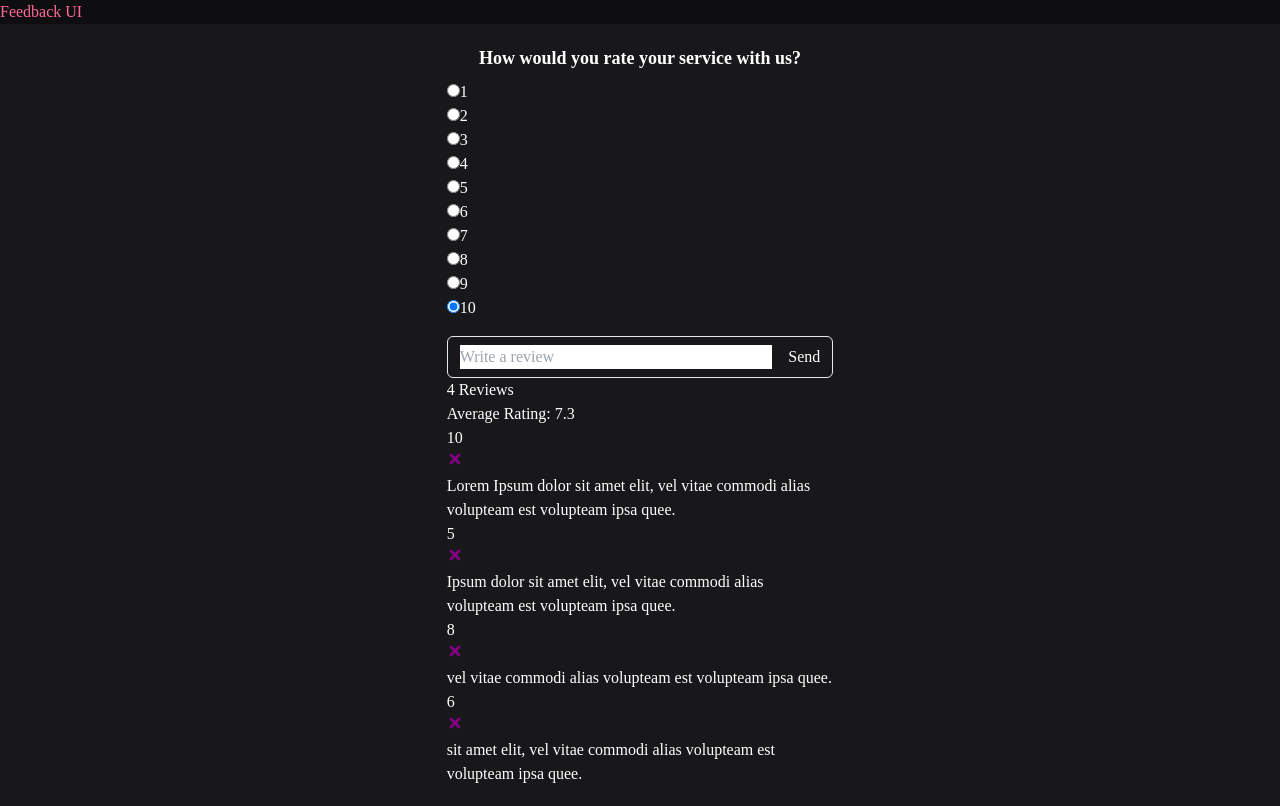
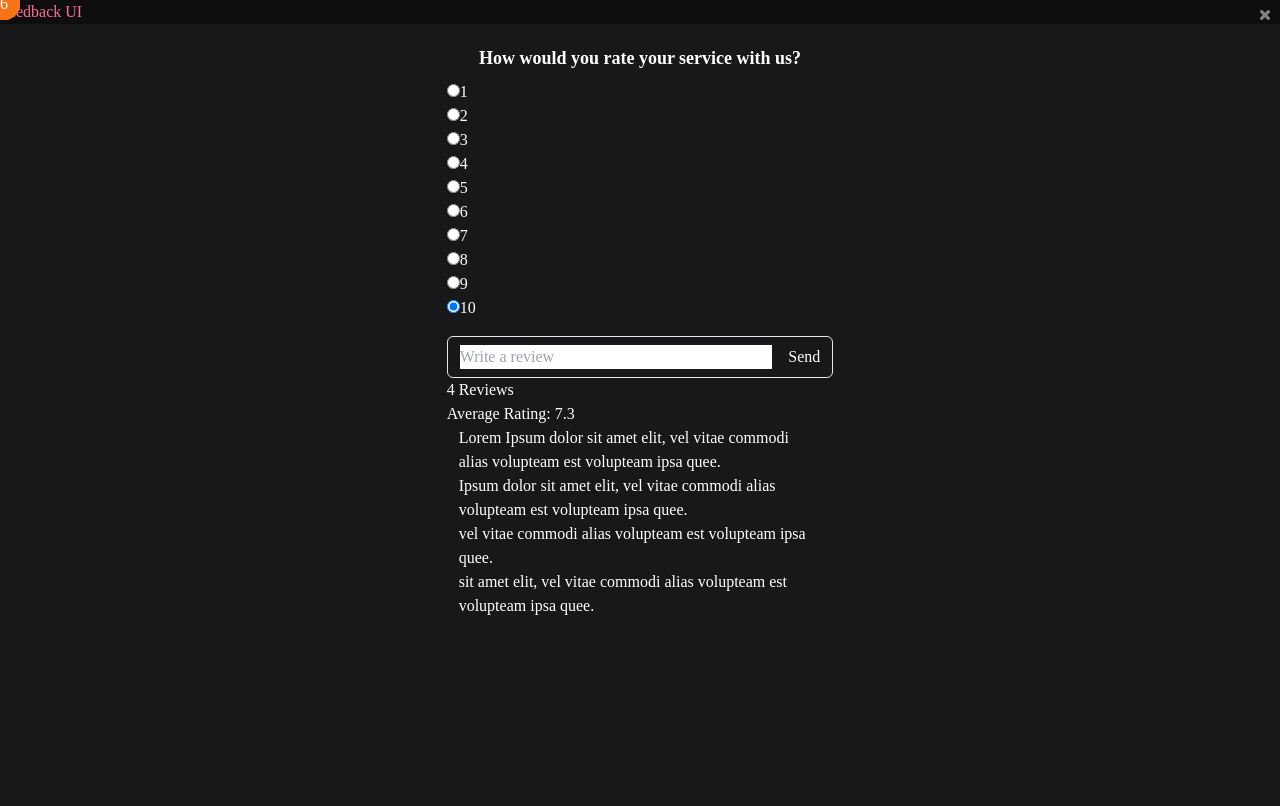
Before and after one commit to setykarimi/FeedBack, a React (Create React App) app: page / in a window 1280 px wide. Built offline with nearby package versions, Linux system fonts and the light colour scheme.

Commit message:
Add tailwind classes for styling

```diff
--- a/src/components/FeedbackItem.jsx
+++ b/src/components/FeedbackItem.jsx
@@ -4,18 +4,16 @@ import Card from "./shared/Card";
 
 const FeedbackItem = ({ item, handleDelete }) => {
 
-
-
     return (
         <Card reverse={true}>
-            <div className="num-display">
+            <div className="absolute flex justify-center items-center text-white -top-3 w-8 h-8 bg-orange-500 -left-3 rounded-full">
                 {item.rating}
             </div>
-            <button onClick={() => handleDelete(item.id)} className='close'>
-                <FaTimes color='purple' />
+            <button onClick={() => handleDelete(item.id)} className='close absolute right-2 top-2 text-sm'>
+                <FaTimes color='gray'/>
             </button>
-            <div className="text-display">
-                {item.text}
+            <div className="text-display px-3">
+                <p>{item.text}</p>
             </div>
         </Card>
     )
```
